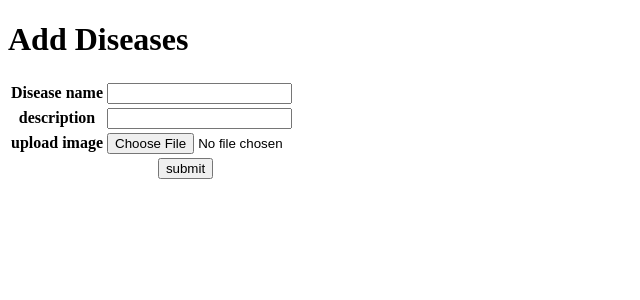
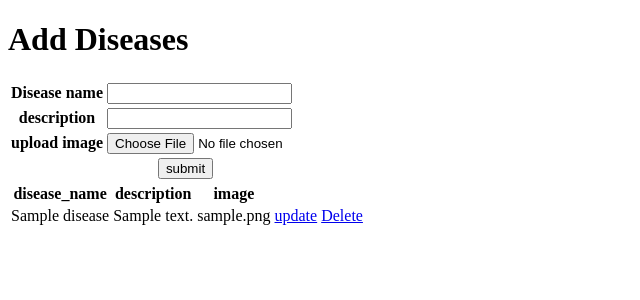
Before and after one commit to Arathy07/MainProject, a Flask app: page /diseasemanaging in a window 1280 px wide. Shown: the top 300 px of the page, without its empty margins (0-640 px from the left). Run offline with Flask 3, Linux system fonts and the light colour scheme; tables that the repository leaves empty or names only in its code hold one stand-in row (values such as "Sample post").

Commit message:
update,delete

```diff
--- a/templates/diseasemanagement.html
+++ b/templates/diseasemanagement.html
@@ -6,6 +6,33 @@
     <title>Document</title>
 </head>
 <body>
+
+    {%if data['up']%}
+    <h1>Add Diseases</h1>
+    <form action="" method="post">
+        <table>
+            <tr>
+                <th>Disease name</th>
+                <td><input type="text" name="Diseasename" value="{{data['up'][0]['disease_name']}}"></td>
+            </tr>
+            <tr>
+                <th>description</th>
+                <td><input type="text" name="description" value="{{data['up'][0]['description']}}"></td>
+            </tr>
+            <tr>
+                <th>upload image</th>
+                <td><input type="file" name="image" value="{{data['up'][0]['image']}}"></td>
+            </tr>
+            <tr>
+                <td align="center" colspan="2"><input type="submit" name="update" value="submit"></td>
+            </tr>
+        </table>
+
+    </form>
+
+
+    {%else%}
+
     <h1>Add Diseases</h1>
     <form action="" method="post">
         <table>
@@ -25,6 +52,30 @@
                 <td align="center" colspan="2"><input type="submit" name="submit" value="submit"></td>
             </tr>
         </table>
+
     </form>
+    <table>
+        <tr>
+            <th>disease_name</th>
+            <th>description</th>
+            <th>image</th>
+
+
+        </tr>
+       {% for i in data['user']%}
+        <tr>
+            <td>{{i['disease_name']}}</td>
+            <td>{{i['description']}}</td>
+            <td>{{i['image']}}</td>
+            <td><a href="?action=update&id={{i['disease_id']}}">update</a></td>
+            <td><a href="?action=delete&id={{i['disease_id']}}">Delete</a></td>
+
+
+        </tr>
+        {%endfor%}
+    </table>
+    {%endif%}
+
+
 </body>
 </html>
```
